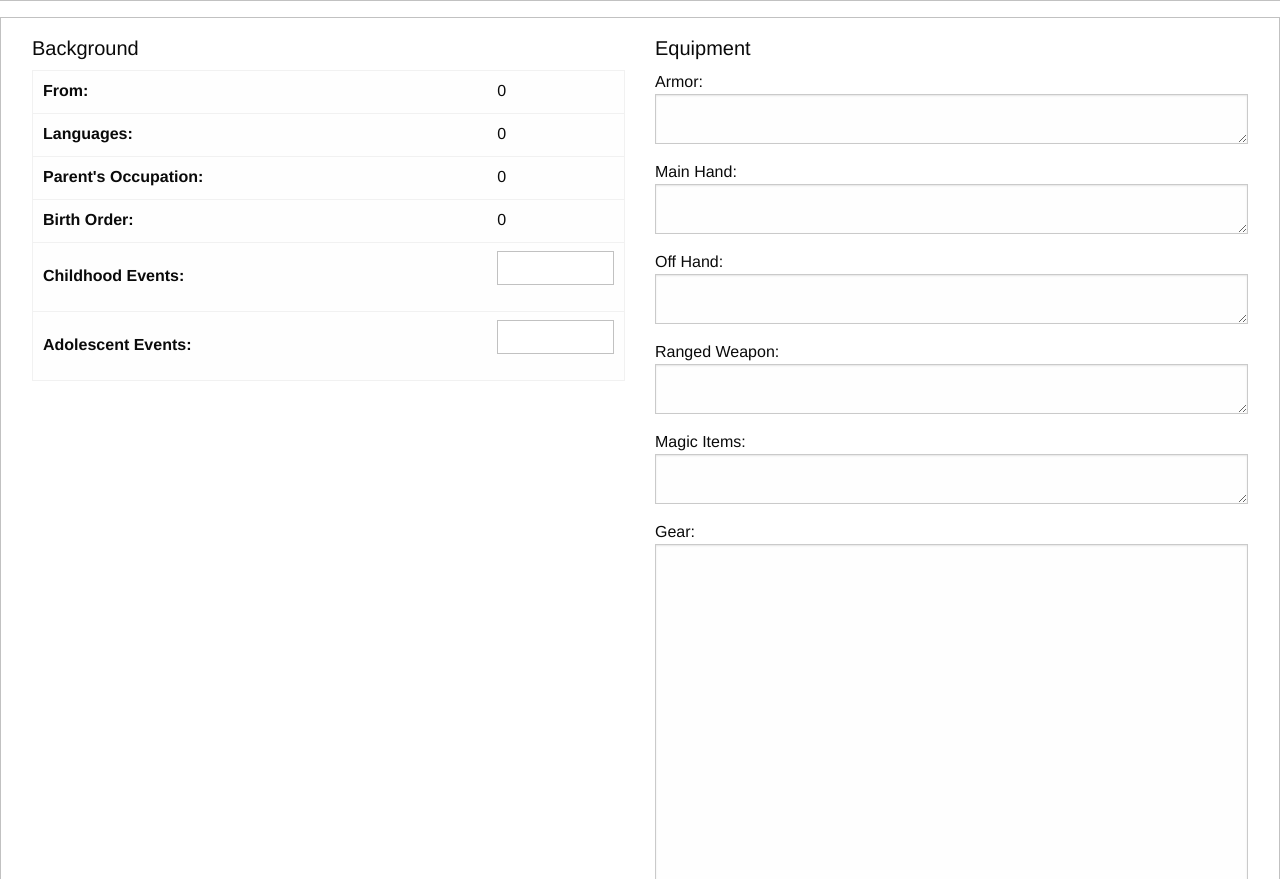
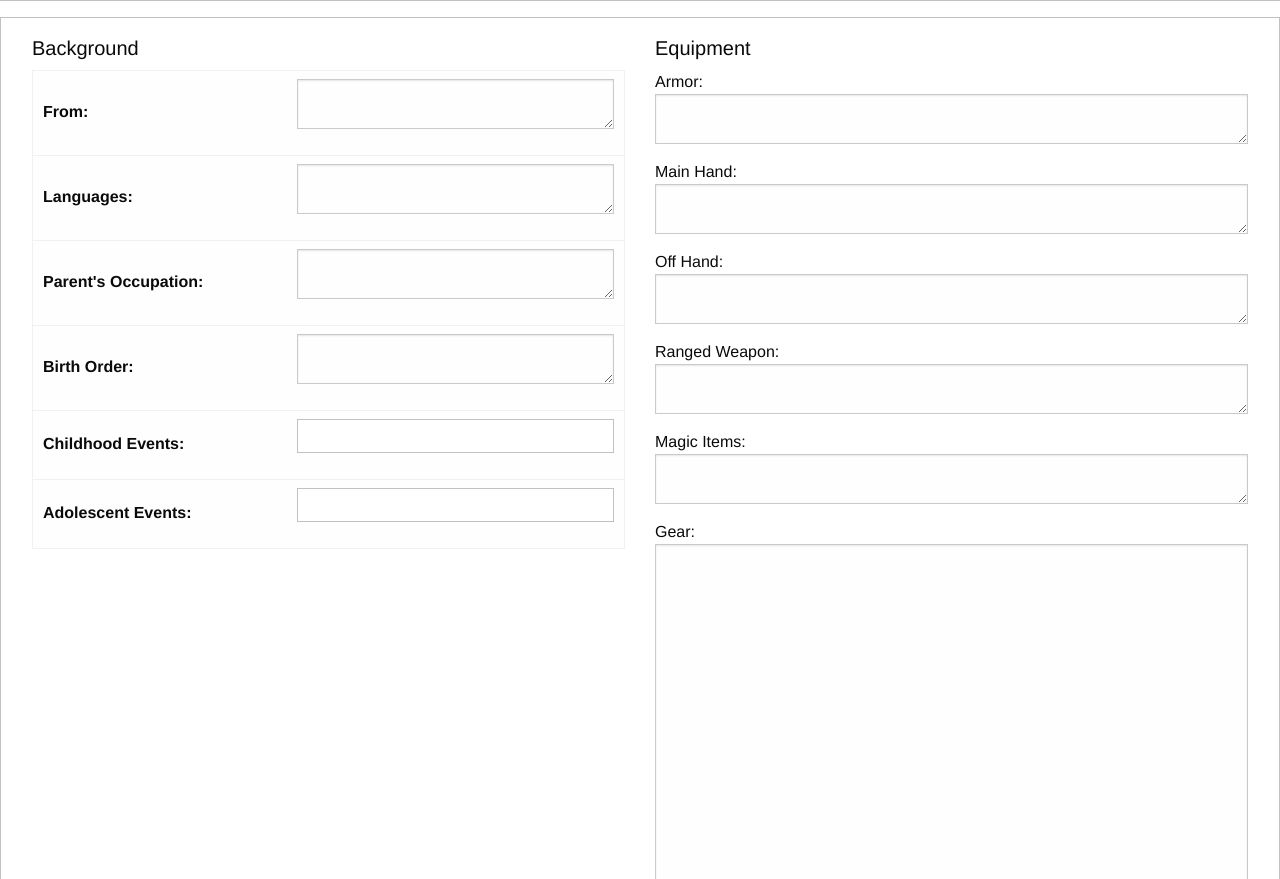
Before and after one commit to ryandavidhartman/ScalaJS, a website: page characterGenerator/index.html in a window 1280 px wide. Shown: the part 1943-2822 px from the top of the page. Drawn offline with Linux system fonts and the light colour scheme.

Commit message:
making more fields editable

```diff
--- a/characterGenerator/index.html
+++ b/characterGenerator/index.html
@@ -457,19 +457,19 @@
         <table class="unstriped">
             <tr>
                 <td><strong>From:</strong></td>
-                <td><span id="nationality">0</span></td>
+                <td><textarea id="nationality"></textarea></td>
             </tr>
             <tr>
                 <td><strong>Languages:</strong></td>
-                <td><span id="language">0</span></td>
+                <td><textarea id="language"></textarea></td>
             </tr>
             <tr>
                 <td><strong>Parent's Occupation:</strong></td>
-                <td><span id="parentOccupation">0</span></td>
+                <td><textarea id="parentOccupation"></textarea></td>
             </tr>
             <tr>
                 <td><strong>Birth Order:</strong></td>
-                <td><span id="birthOrder">0</span></td>
+                <td><textarea id="birthOrder"></textarea></td>
             </tr>
             <tr>
                 <td><strong>Childhood Events:</strong></td>
```
Also changed, not shown: 2 other files.
